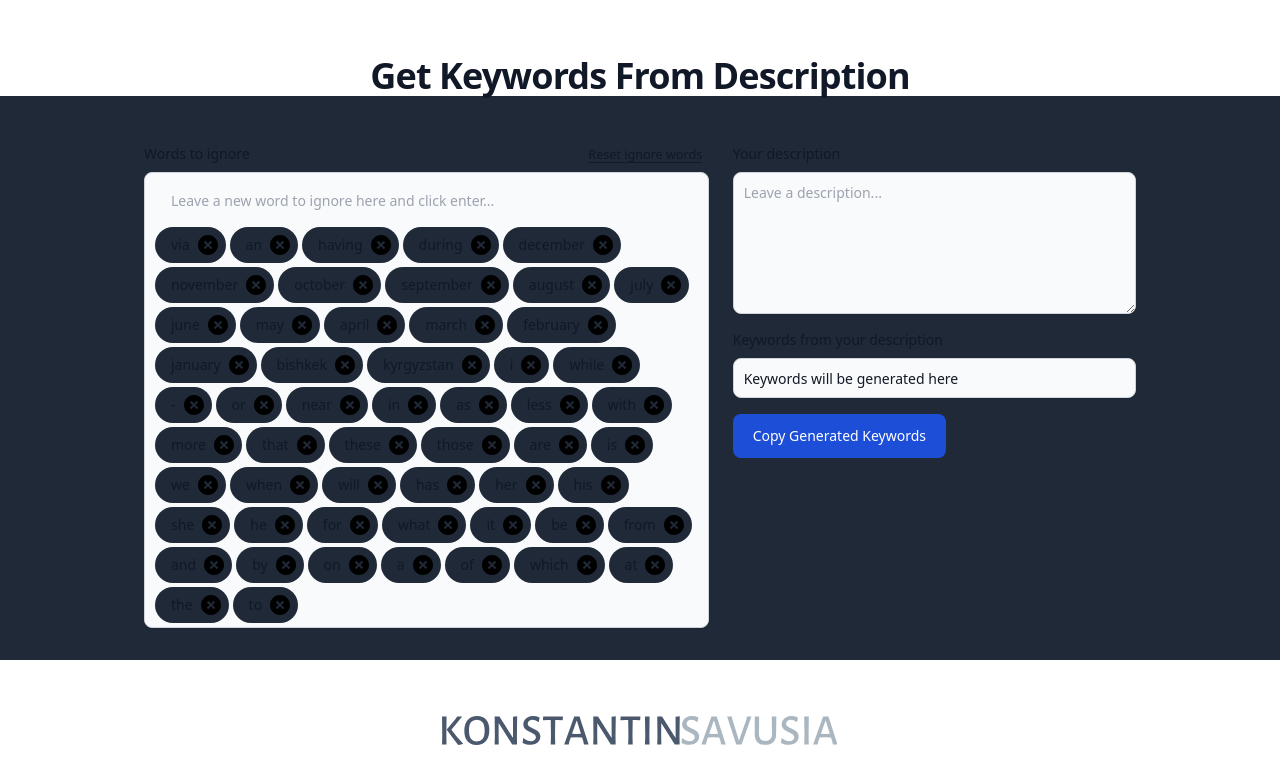
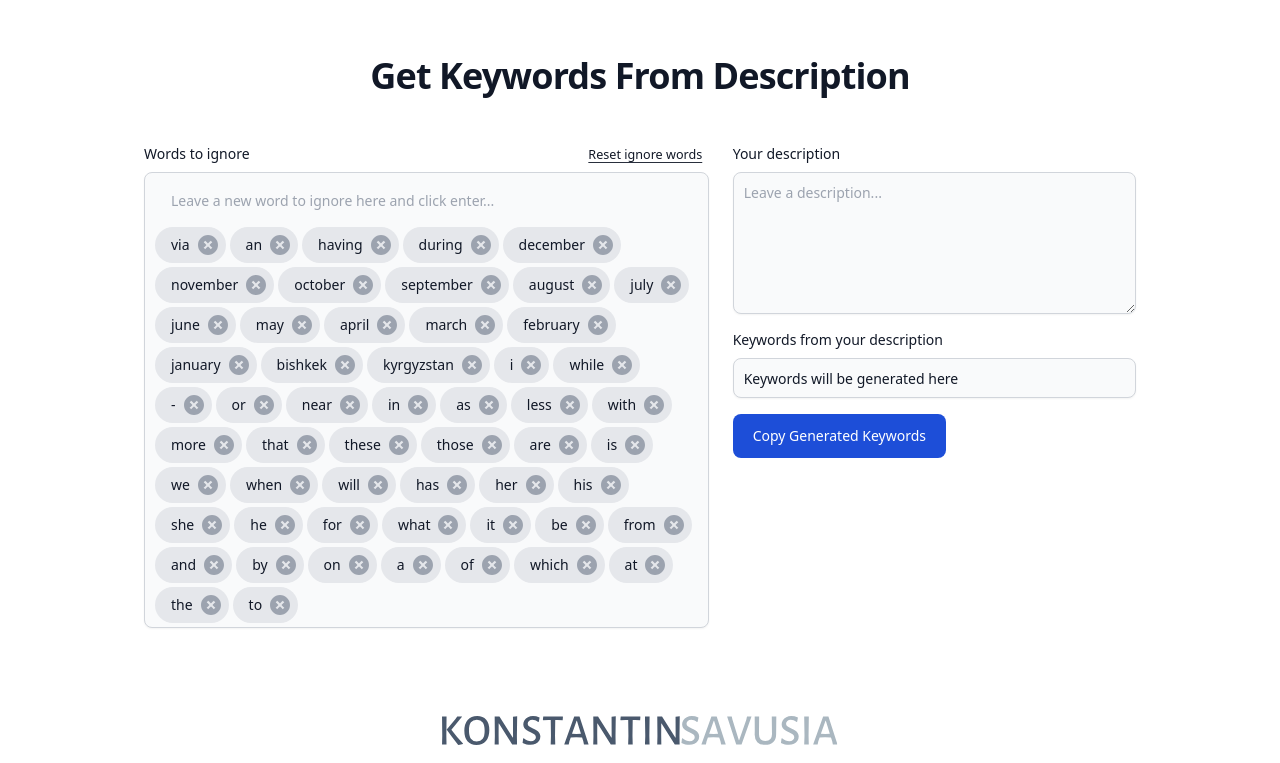
Before and after one commit to savconstantine/get-keywords-from-desc, a Vue app: page / in a window 1280 px wide. Shown: the top 763 px of the page. Built offline with nearby package versions, Linux system fonts and the light colour scheme; grey boxes are pictures that could not be loaded.

Commit message:
fix lightmode

```diff
--- a/src/assets/main.scss
+++ b/src/assets/main.scss
@@ -24,12 +24,13 @@ body {
 }
 
 #app {
-  min-height: 100vh;
-  display: flex;
-  flex-direction: column;
-  justify-content: space-between;
+  @apply bg-white dark:bg-gray-800 flex flex-col justify-between min-h-screen;
 }
 
 .konstantin-savusia-logo svg {
   max-width: 100vw;
 }
+
+.remove-btn-svg  {
+  @apply fill-gray-400
+}
--- a/src/components/IgnoreKeywords.vue
+++ b/src/components/IgnoreKeywords.vue
@@ -27,7 +27,7 @@
       <div class="flex items-center flex-wrap">
         <div
           v-for="(tag, index) in wordsToBeCut.slice().reverse()"
-          class="bg-gray-800 px-4 py-2 mr-1 mb-1 rounded-full flex"
+          class="bg-gray-200 dark:bg-gray-800 px-4 py-2 mr-1 mb-1 rounded-full flex"
           :key="index"
         >
           {{ tag }}
@@ -36,7 +36,7 @@
             @click="deleteTag(tag)"
             class="ml-2 w-5 -mt-1 pt-1 -mr-2"
           >
-            <removeBtnSvg alt="Konstantin Savusia" class="logo" />
+            <removeBtnSvg alt="Konstantin Savusia" class="remove-btn-svg" />
           </button>
         </div>
         <span class="py-2 invisible">:</span>
```
